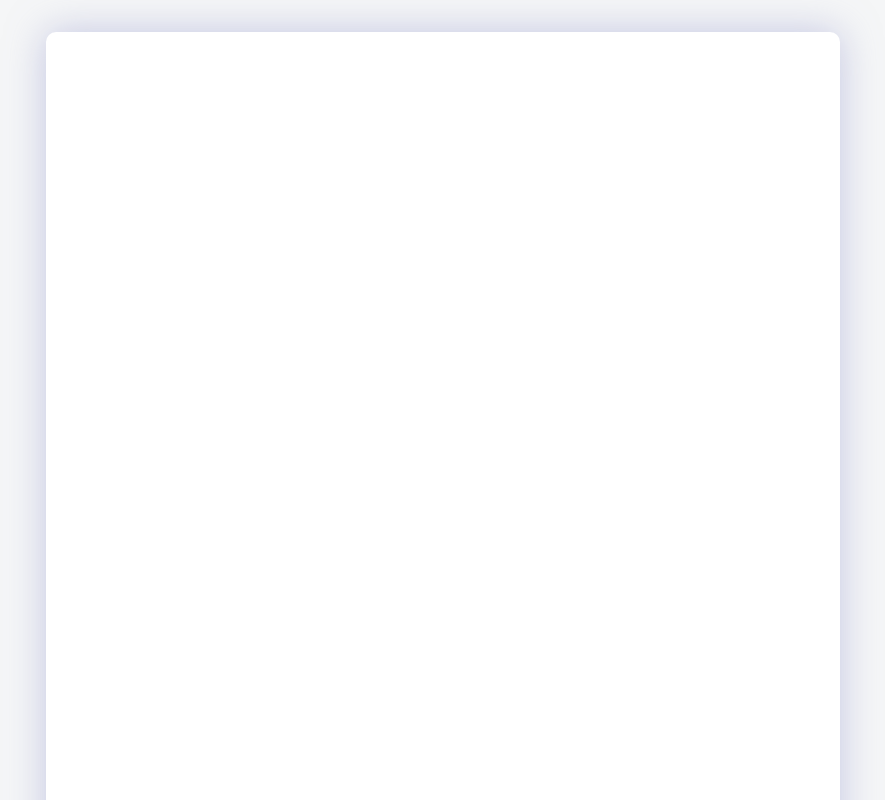
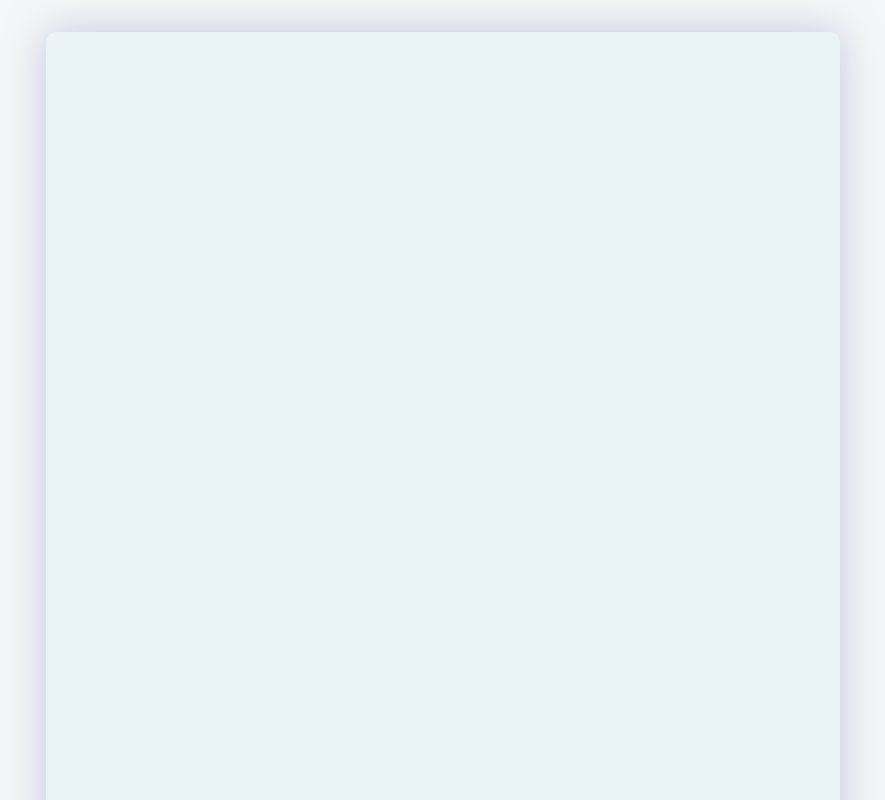
Before and after one commit to Abokorhassan/abokor-resume, a React (Create React App) app: page / in a window 1280 px wide. Shown: the whole page, without its empty margins (197-1082 px from the left). Built offline with nearby package versions, Linux system fonts and the light colour scheme.

Commit message:
Made page-container so all page layout align to it

```diff
--- a/src/App.css
+++ b/src/App.css
@@ -14,8 +14,8 @@
   height: 100%;
   overflow: auto;
 }
+
 .page {
-  background: white;
   display: block;
   margin: 0 auto;
   margin-bottom: 0.5cm;
@@ -24,4 +24,15 @@
   width: 21cm;
   height: 29.7cm;
   margin-top: 2rem;
+  background-color: #eaf3f6;
 }
+
+.page-container {
+  background: #eaf3f6;
+  width: 93%;
+  height: 95%;
+  position: relative;
+  top: 25px;
+  margin: 0 auto;
+  /* padding: 10px; */
+}
--- a/src/App.js
+++ b/src/App.js
@@ -7,7 +7,9 @@ import "bootstrap/dist/css/bootstrap.min.css";
 function App() {
   return (
     <div className="App">
-      <div className="page"></div>
+      <div className="page">
+        <div className="page-container"></div>
+      </div>
     </div>
   );
 }
```
